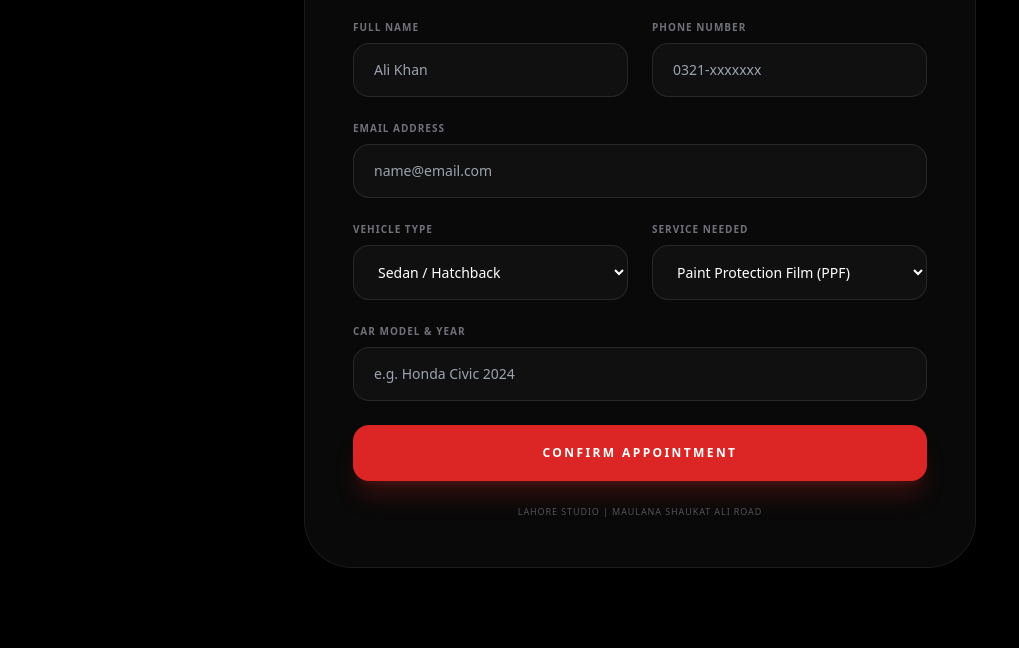
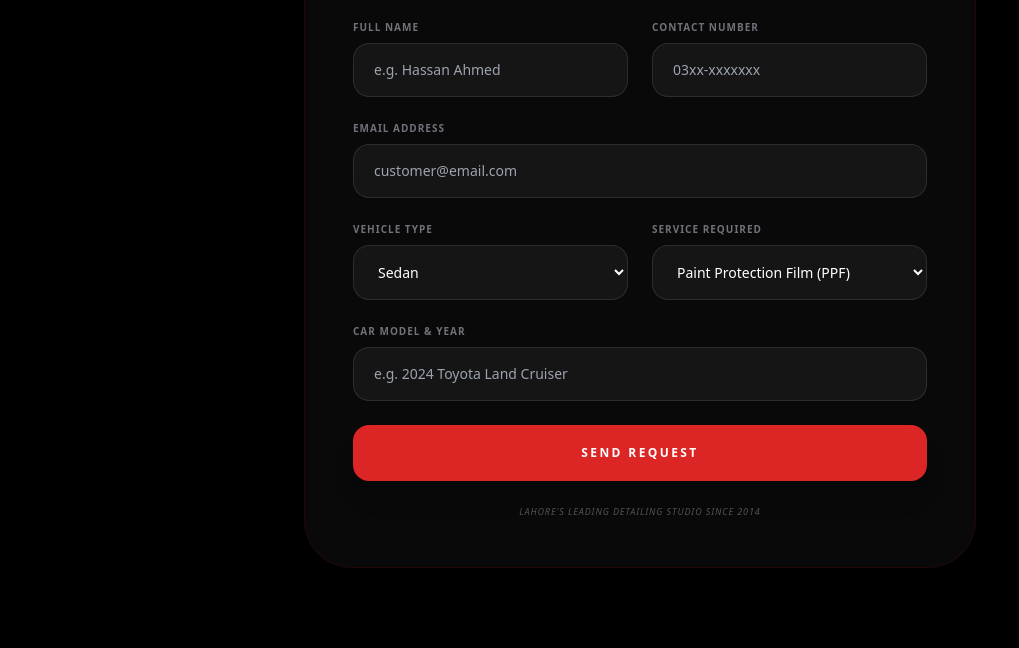
Before and after one commit to munirahmed2444-commits/Pakistan-Auto-Detailing, a plain HTML site: page booking.html in a window 1280 px wide. Shown: the part 260-908 px from the top of the page, without its empty margins (0-1019 px from the left). Drawn offline with nearby package versions, Linux system fonts and the light colour scheme.

Commit message:
Update booking.html

```diff
--- a/booking.html
+++ b/booking.html
@@ -3,20 +3,20 @@
 <head>
     <meta charset="UTF-8">
     <meta name="viewport" content="width=device-width, initial-scale=1.0">
-    <title>Book Appointment | Pakistan Auto Detailing</title>
+    <title>Book Your Session | Pakistan Auto Detailing</title>
     <script src="https://cdn.tailwindcss.com"></script>
     <script src="https://cdnjs.cloudflare.com/ajax/libs/three.js/r128/three.min.js"></script>
     <link rel="stylesheet" href="https://cdnjs.cloudflare.com/ajax/libs/font-awesome/6.0.0/css/all.min.css">
     <style>
         canvas { position: fixed; top: 0; left: 0; z-index: 1; pointer-events: none; }
         .glass-nav { background: rgba(0, 0, 0, 0.9); backdrop-filter: blur(20px); border-bottom: 1px solid rgba(255, 255, 255, 0.1); z-index: 100; }
-        .booking-card { background: rgba(10, 10, 10, 0.9); backdrop-filter: blur(15px); border: 1px solid rgba(255, 255, 255, 0.08); position: relative; z-index: 10; }
-        input, select, textarea {
-            background: rgba(255, 255, 255, 0.03) !important;
+        .booking-card { background: rgba(10, 10, 10, 0.95); backdrop-filter: blur(20px); border: 1px solid rgba(255, 0, 0, 0.1); position: relative; z-index: 10; }
+        input, select {
+            background: rgba(255, 255, 255, 0.05) !important;
             border: 1px solid rgba(255, 255, 255, 0.1) !important;
             color: white !important;
         }
-        input:focus, select:focus { border-color: #ef4444 !important; outline: none; }
+        input:focus, select:focus { border-color: #ef4444 !important; outline: none; box-shadow: 0 0 15px rgba(239, 68, 68, 0.2); }
     </style>
 </head>
 <body class="bg-black text-white font-sans overflow-x-hidden">
@@ -24,7 +24,7 @@
     <nav class="flex justify-between items-center p-5 fixed w-full glass-nav">
         <a href="index.html" class="flex items-center gap-3">
             <div class="w-10 h-10 bg-red-600 rounded-lg flex items-center justify-center font-black italic text-white text-xl">PAD</div>
-            <span class="text-xs font-bold uppercase tracking-widest">Back to Home</span>
+            <span class="text-xs font-bold uppercase tracking-widest">Home</span>
         </a>
     </nav>
 
@@ -32,40 +32,42 @@
         <div class="booking-card w-full max-w-2xl p-8 md:p-12 rounded-[3rem] shadow-2xl">
 
             <div class="text-center mb-10">
-                <h2 class="text-red-600 font-black uppercase tracking-[0.4em] text-[10px] mb-2">Reservation</h2>
-                <h1 class="text-3xl md:text-4xl font-black uppercase tracking-tighter">Secure Your <span class="text-zinc-600">Slot</span></h1>
+                <h2 class="text-red-600 font-black uppercase tracking-[0.4em] text-[10px] mb-2">Luxury Detailing</h2>
+                <h1 class="text-3xl md:text-4xl font-black uppercase tracking-tighter">Request an <span class="text-zinc-600">Appointment</span></h1>
             </div>
 
-            <form action="https://formspree.io/f/mlgrdngz" method="POST" class="space-y-6">
+            <form action="https://formspree.io/f/xpqawyen" method="POST" class="space-y-6">
+
+                <input type="hidden" name="_next" value="https://munirahmed2444-commits.github.io/Pakistan-Auto-Detailing/thank-you.html">
 
                 <div class="grid grid-cols-1 md:grid-cols-2 gap-6">
                     <div>
                         <label class="block text-[10px] font-black uppercase tracking-widest text-zinc-500 mb-2">Full Name</label>
-                        <input type="text" name="name" required class="w-full px-5 py-4 rounded-2xl text-sm" placeholder="Ali Khan">
+                        <input type="text" name="name" required class="w-full px-5 py-4 rounded-2xl text-sm" placeholder="e.g. Hassan Ahmed">
                     </div>
                     <div>
-                        <label class="block text-[10px] font-black uppercase tracking-widest text-zinc-500 mb-2">Phone Number</label>
-                        <input type="tel" name="phone" required class="w-full px-5 py-4 rounded-2xl text-sm" placeholder="0321-xxxxxxx">
+                        <label class="block text-[10px] font-black uppercase tracking-widest text-zinc-500 mb-2">Contact Number</label>
+                        <input type="tel" name="phone" required class="w-full px-5 py-4 rounded-2xl text-sm" placeholder="03xx-xxxxxxx">
                     </div>
                 </div>
 
                 <div>
                     <label class="block text-[10px] font-black uppercase tracking-widest text-zinc-500 mb-2">Email Address</label>
-                    <input type="email" name="email" required class="w-full px-5 py-4 rounded-2xl text-sm" placeholder="name@email.com">
+                    <input type="email" name="email" required class="w-full px-5 py-4 rounded-2xl text-sm" placeholder="customer@email.com">
                 </div>
 
                 <div class="grid grid-cols-1 md:grid-cols-2 gap-6">
                     <div>
                         <label class="block text-[10px] font-black uppercase tracking-widest text-zinc-500 mb-2">Vehicle Type</label>
-                        <select name="vehicle_type" class="w-full px-5 py-4 rounded-2xl text-sm cursor-pointer bg-zinc-900">
-                            <option value="Sedan">Sedan / Hatchback</option>
-                            <option value="SUV">SUV / Crossover</option>
-                            <option value="Truck">Truck / 4x4</option>
+                        <select name="vehicle_type" class="w-full px-5 py-4 rounded-2xl text-sm bg-zinc-900">
+                            <option value="Sedan">Sedan</option>
+                            <option value="SUV">SUV / Jeep</option>
+                            <option value="Hatchback">Hatchback</option>
                         </select>
                     </div>
                     <div>
-                        <label class="block text-[10px] font-black uppercase tracking-widest text-zinc-500 mb-2">Service Needed</label>
-                        <select name="service" class="w-full px-5 py-4 rounded-2xl text-sm cursor-pointer bg-zinc-900">
+                        <label class="block text-[10px] font-black uppercase tracking-widest text-zinc-500 mb-2">Service Required</label>
+                        <select name="service" class="w-full px-5 py-4 rounded-2xl text-sm bg-zinc-900">
                             <option value="PPF">Paint Protection Film (PPF)</option>
                             <option value="Ceramic">Ceramic Coating</option>
                             <option value="Detailing">Full Detailing</option>
@@ -75,15 +77,15 @@
 
                 <div>
                     <label class="block text-[10px] font-black uppercase tracking-widest text-zinc-500 mb-2">Car Model & Year</label>
-                    <input type="text" name="car_details" required class="w-full px-5 py-4 rounded-2xl text-sm" placeholder="e.g. Honda Civic 2024">
+                    <input type="text" name="car_model" required class="w-full px-5 py-4 rounded-2xl text-sm" placeholder="e.g. 2024 Toyota Land Cruiser">
                 </div>
 
-                <button type="submit" class="w-full bg-red-600 hover:bg-white hover:text-black py-5 rounded-2xl font-black uppercase tracking-[0.2em] text-xs transition-all duration-500 shadow-xl shadow-red-600/20 mt-4">
-                    Confirm Appointment
+                <button type="submit" class="w-full bg-red-600 hover:bg-white hover:text-black py-5 rounded-2xl font-black uppercase tracking-[0.2em] text-xs transition-all duration-500 shadow-xl mt-4">
+                    Send Request
                 </button>
 
-                <p class="text-center text-[9px] text-zinc-600 uppercase tracking-widest mt-6">
-                    Lahore Studio | Maulana Shaukat Ali Road
+                <p class="text-center text-[9px] text-zinc-600 uppercase tracking-widest mt-6 italic">
+                    Lahore's Leading Detailing Studio since 2014
                 </p>
             </form>
         </div>
@@ -96,27 +98,19 @@
         renderer.setSize(window.innerWidth, window.innerHeight);
         document.body.appendChild(renderer.domElement);
 
-        const geometry = new THREE.IcosahedronGeometry(2, 1);
+        const geometry = new THREE.OctahedronGeometry(2.5, 1);
         const wireframe = new THREE.WireframeGeometry(geometry);
-        const material = new THREE.LineBasicMaterial({ color: 0xef4444, transparent: true, opacity: 0.1 });
-        const shield = new THREE.LineSegments(wireframe, material);
-        scene.add(shield);
+        const material = new THREE.LineBasicMaterial({ color: 0xef4444, transparent: true, opacity: 0.12 });
+        const object = new THREE.LineSegments(wireframe, material);
+        scene.add(object);
 
-        camera.position.z = 5;
-
+        camera.position.z = 6;
         function animate() {
             requestAnimationFrame(animate);
-            shield.rotation.y += 0.002;
-            shield.rotation.x += 0.001;
+            object.rotation.y += 0.003;
             renderer.render(scene, camera);
         }
         animate();
-
-        window.addEventListener('resize', () => {
-            camera.aspect = window.innerWidth / window.innerHeight;
-            camera.updateProjectionMatrix();
-            renderer.setSize(window.innerWidth, window.innerHeight);
-        });
     </script>
 </body>
 </html>
```
